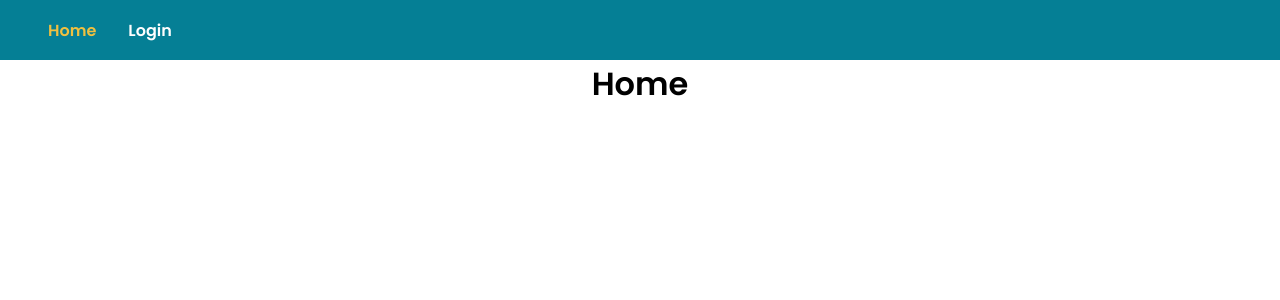
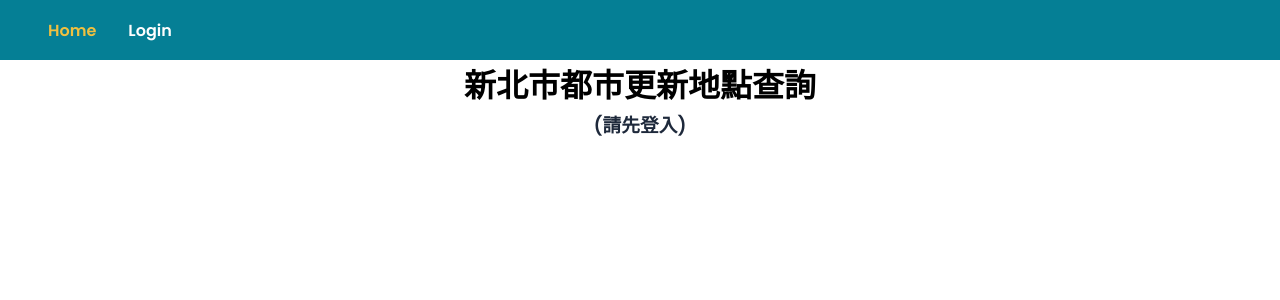
Before and after one commit to wei30172/oauth-maps-client, a Vue app: page / in a window 1280 px wide. Shown: the top 300 px of the page. Built offline with nearby package versions, Linux system fonts and the light colour scheme; no server answers.

Commit message:
update home page

```diff
--- a/src/views/HomeView.vue
+++ b/src/views/HomeView.vue
@@ -1,5 +1,10 @@
 <template>
-  <div class="home flex"><h1>Home</h1></div>
+  <div class="home flex">
+    <h1>新北市都市更新地點查詢</h1>
+    <router-link to="/login">
+      <h3>(請先登入)</h3>
+    </router-link>
+  </div>
 </template>
 
 <script>
@@ -10,7 +15,14 @@ export default {
 </script>
 
 <style lang="scss" scoped>
+@use "../styles/mixin/colors" as colors;
 .home {
   flex-direction: column;
+  a {
+    color: colors.$text-primary;
+    &:hover {
+      color: colors.$google-primary;
+    }
+  }
 }
 </style>
```
